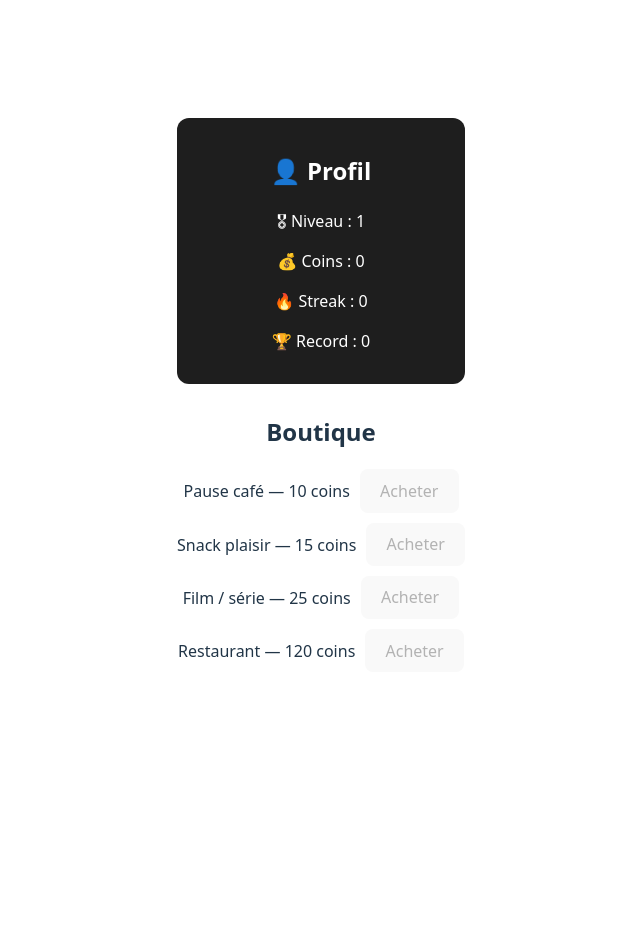
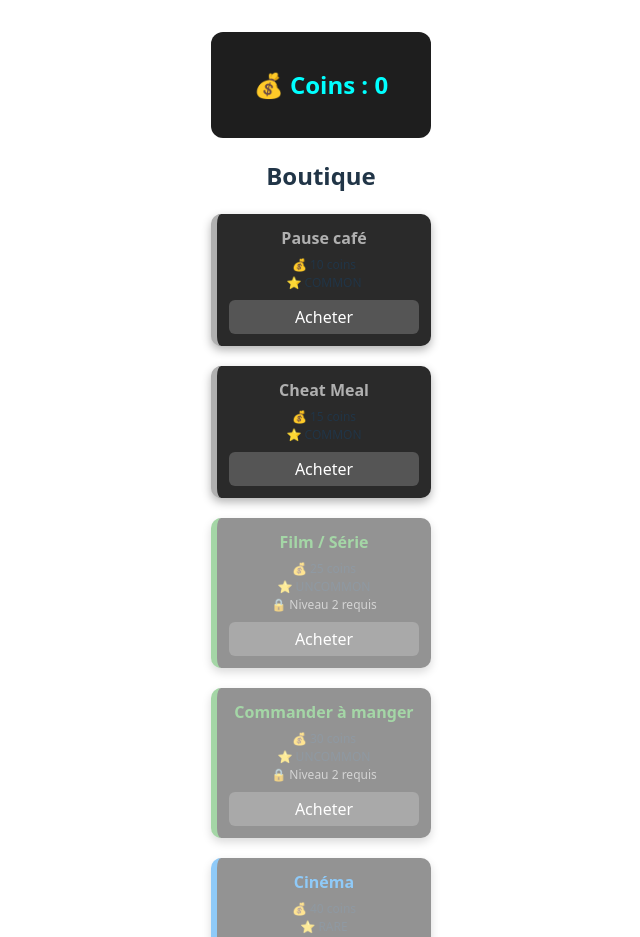
Before and after one commit to CaliCode42/Game-of-Life, a React (Vite) app: page /shop in a window 1280 px wide. Shown: the top 937 px of the page, without its empty margins (319-959 px from the left). Before the commit the page ends 800 px from the top, so only its background shows below. Built offline with nearby package versions, Linux system fonts and the light colour scheme.

Commit message:
added new tasks and rewards. Trying to display the rewards in more than one column in the shop.

```diff
--- a/src/App.jsx
+++ b/src/App.jsx
@@ -4,6 +4,7 @@ import { BrowserRouter as Router, Routes, Route } from "react-router-dom"
 import Home from "./pages/Home"
 import DailyTasks from "./pages/DailyTasks"
 import RewardShop from "./pages/RewardShop"
+import objectives from "./data/objectives.json";
 
 function App() {
 
@@ -26,6 +27,12 @@ function App() {
     const saved = localStorage.getItem("lifeRPG_bestStreak")
     return saved ? Number(saved) : 0
   })
+
+  const [tasks, setTasks] = useState(objectives)
+//   const [tasks, setTasks] = useState(() => {
+//   const saved = localStorage.getItem("lifeRPG_tasks")
+//   return saved ? JSON.parse(saved) : objectives
+// })
 
   return (
     <Router>
@@ -55,6 +62,8 @@ function App() {
               setStreak={setStreak}
               bestStreak={bestStreak}
               setBestStreak={setBestStreak}
+			  tasks={tasks}
+			  setTasks={setTasks}
             />
           }
         />
--- a/src/data/objectives.json
+++ b/src/data/objectives.json
@@ -1,6 +1,11 @@
 [
-  { "id": 1, "title": "Sport", "type": "small", "xp": 5, "coins": 5 },
-  { "id": 2, "title": "Lecture", "type": "small", "xp": 5, "coins": 5 },
-  { "id": 3, "title": "Travail profond (2h)", "type": "small", "xp": 5, "coins": 5 },
-  { "id": 4, "title": "Finir CPP07", "type": "big", "xp": 20, "coins": 20 }
+  { "id": 1, "title": "Sport", "type": "small", "xp": 0, "coins": 5 },
+  { "id": 2, "title": "Lecture", "type": "small", "xp": 0, "coins": 5 },
+  { "id": 3, "title": "Séance de travail (2h)", "type": "small", "xp": 5, "coins": 5 },
+  { "id": 4, "title": "Séance de travail (4h)", "type": "big", "xp": 20, "coins": 20 },
+  { "id": 5, "title": "Finir CPP08", "type": "big", "xp": 20, "coins": 20 },
+  { "id": 6, "title": "Ménage / rangement", "type": "small", "xp": 0, "coins": 5 },
+  { "id": 7, "title": "Musique", "type": "small", "xp": 0, "coins": 5 },
+  { "id": 8, "title": "Bonne action", "type": "small", "xp": 0, "coins": 5 },
+  { "id": 9, "title": "Promener le chien", "type": "small", "xp": 0, "coins": 5 }
 ]
--- a/src/data/rewards.json
+++ b/src/data/rewards.json
@@ -1,6 +1,51 @@
 [
-  { "id": 1, "title": "Pause café", "cost": 10 },
-  { "id": 2, "title": "Snack plaisir", "cost": 15 },
-  { "id": 3, "title": "Film / série", "cost": 25 },
-  { "id": 4, "title": "Restaurant", "cost": 120 }
+  {
+    "id": 1,
+    "title": "Pause café",
+    "cost": 10,
+    "rarity": "common",
+    "levelRequired": 1
+  },
+  {
+    "id": 2,
+    "title": "Cheat Meal",
+    "cost": 15,
+    "rarity": "common",
+    "levelRequired": 1
+  },
+  {
+    "id": 3,
+    "title": "Film / Série",
+    "cost": 25,
+    "rarity": "uncommon",
+    "levelRequired": 2
+  },
+  {
+    "id": 4,
+    "title": "Commander à manger",
+    "cost": 30,
+    "rarity": "uncommon",
+    "levelRequired": 2
+  },
+  {
+    "id": 5,
+    "title": "Cinéma",
+    "cost": 40,
+    "rarity": "rare",
+    "levelRequired": 3
+  },
+  {
+    "id": 6,
+    "title": "Restaurant",
+    "cost": 80,
+    "rarity": "epic",
+    "levelRequired": 5
+  },
+  {
+    "id": 7,
+    "title": "Jour OFF",
+    "cost": 150,
+    "rarity": "legendary",
+    "levelRequired": 8
+  }
 ]
--- a/src/pages/DailyTasks.jsx
+++ b/src/pages/DailyTasks.jsx
@@ -1,5 +1,4 @@
 import { useState, useEffect } from "react";
-import objectives from "../data/objectives.json";
 
 export default function DailyTasks({
   coins,
@@ -9,13 +8,10 @@ export default function DailyTasks({
   streak,
   setStreak,
   bestStreak,
-  setBestStreak
+  setBestStreak,
+  tasks,
+  setTasks
 }) {
-
-  const [tasks, setTasks] = useState(() => {
-  const saved = localStorage.getItem("lifeRPG_tasks")
-  return saved ? JSON.parse(saved) : objectives
-})
 
 const today = new Date().toDateString()
 
@@ -43,7 +39,7 @@ const getStreakBonus = () => {
 }
   const xpPerLevel = 100;
 
-  // Calcul automatique du niveau
+  // Automatic calcul of the level
   const level = Math.floor(totalXp / xpPerLevel) + 1
   const currentXp = totalXp % xpPerLevel
 
@@ -94,17 +90,14 @@ return (
 	<div
 	  style={{
 		background: "#1e1e1e",
-		color: "white",
-		padding: 15,
+		color: "aqua",
+		fontWeight: "bold",
+		padding: 1,
 		borderRadius: 12,
-		marginBottom: 20
+		marginBottom: 5
 	  }}
 	>
-	  <h2>👤 Profil</h2>
-	  <p>🎖 Niveau : {level}</p>
-	  <p>💰 Coins : {coins}</p>
-	  <p>🔥 Streak : {streak}</p>
-	  <p>🏆 Record : {bestStreak}</p>
+	  <h2>🏅 Niveau : {level}</h2>
 	</div>
 
 	<div
@@ -148,8 +141,8 @@ return (
 			background: task.done ? "#6cb87d" : "#8b8383",
 			transition: "0.2s",
 			display: "flex",
-      		alignItems: "center",   // centre verticalement
-    		gap: 12                 // espace entre bouton et texte
+      		alignItems: "center",   // center vertically
+    		gap: 12                 // space between button and text
 			}}
 	  >
 	  <button
@@ -167,7 +160,7 @@ return (
 	  >
 		{task.done ? "✅" : "⬜"}
 	  </button>
-	    {task.title} (+{task.xp} XP)
+	    {task.title} ({task.xp} XP / {task.coins} coins)
 	  </div>
 	))}
 	</>
--- a/src/pages/RewardShop.jsx
+++ b/src/pages/RewardShop.jsx
@@ -1,19 +1,27 @@
 import { useState } from "react";
 import rewardsData from "../data/rewards.json";
 
-export default function RewardShop({ coins, setCoins, totalXp, streak, bestStreak }) {
-  const [rewards, setRewards] = useState(rewardsData);
+export default function RewardShop({ coins, setCoins, totalXp }) {
+  const [rewards] = useState(rewardsData);
 
   const xpPerLevel = 100;
   const level = Math.floor(totalXp / xpPerLevel) + 1;
 
   const buyReward = (reward) => {
     if (coins >= reward.cost) {
-      setCoins(coins - reward.cost);
+      setCoins(prev => prev - reward.cost);
       alert(`🎉 Tu as acheté : ${reward.title}`);
     } else {
       alert("❌ Pas assez de coins !");
     }
+  };
+
+  const rarityColors = {
+    common: "#b0b0b0",
+    uncommon: "#4caf50",
+    rare: "#2196f3",
+    epic: "#9c27b0",
+    legendary: "#ff9800"
   };
 
   return (
@@ -21,36 +29,95 @@ export default function RewardShop({ coins, setCoins, totalXp, streak, bestStrea
       <div
         style={{
           background: "#1e1e1e",
-		color: "white",
+          color: "aqua",
           padding: 15,
           borderRadius: 12,
-		marginBottom: 20
+          marginBottom: 20,
+          textAlign: "center"
         }}
       >
-	  <h2>👤 Profil</h2>
-	  <p>🎖 Niveau : {level}</p>
-	  <p>💰 Coins : {coins}</p>
-	  <p>🔥 Streak : {streak}</p>
-	  <p>🏆 Record : {bestStreak}</p>
+        <h2>💰 Coins : {coins}</h2>
       </div>
 
-    <div style={{ marginTop: 30 }}>
+      <div
+        style={{
+          maxWidth: "1200px",
+          width: "100%",
+          margin: "0 auto",
+          textAlign: "center" // important pour que le grid fonctionne correctement
+        }}
+      >
         <h2>Boutique</h2>
 
-      {rewards.map((reward) => (
-        <div key={reward.id} style={{ marginBottom: 10 }}>
-          <span>
-            {reward.title} — {reward.cost} coins
-          </span>
+        <div
+          style={{
+            display: "grid",
+            gridTemplateColumns: "repeat(auto-fill, minmax(220px, 1fr))",
+            gap: 20,
+            justifyContent: "center" // centre les colonnes si l'écran est large
+          }}
+        >
+          {rewards.map((reward) => {
+            const isLocked = level < reward.levelRequired;
+            const canBuy = coins >= reward.cost && !isLocked;
+
+            return (
+              <div
+                key={reward.id}
+                style={{
+                  padding: 12,
+                  borderRadius: 10,
+                  background: "#2a2a2a",
+                  borderLeft: `6px solid ${rarityColors[reward.rarity]}`,
+                  opacity: isLocked ? 0.5 : 1,
+                  display: "flex",
+                  flexDirection: "column",
+                  justifyContent: "space-between",
+                  boxShadow: "0 4px 10px rgba(0,0,0,0.3)"
+                }}
+              >
+                <strong style={{ color: rarityColors[reward.rarity] }}>
+                  {reward.title}
+                </strong>
+
+                <div style={{ fontSize: 12, marginTop: 6 }}>
+                  💰 {reward.cost} coins
+                </div>
+
+                <div style={{ fontSize: 12 }}>
+                  ⭐ {reward.rarity.toUpperCase()}
+                </div>
+
+                {isLocked && (
+                  <div style={{ fontSize: 12, color: "#aaa" }}>
+                    🔒 Niveau {reward.levelRequired} requis
+                  </div>
+                )}
+
                 <button
-			disabled={coins < reward.cost}
-			style={{ marginLeft: 10 }}
+                  disabled={!canBuy}
+                  style={{
+                    marginTop: 8,
+                    backgroundColor: canBuy ? "#4caf50" : "#555",
+                    color: "white",
+                    border: "none",
+                    padding: "6px 12px",
+                    borderRadius: 6,
+                    cursor: canBuy ? "pointer" : "not-allowed",
+                    transition: "0.2s"
+                  }}
                   onClick={() => buyReward(reward)}
+                  onMouseOver={e =>
+                    canBuy && (e.currentTarget.style.transform = "scale(1.05)")
+                  }
+                  onMouseOut={e => (e.currentTarget.style.transform = "scale(1)")}
                 >
                   Acheter
                 </button>
               </div>
-      ))}
+            );
+          })}
+        </div>
       </div>
     </>
   );
```
Lines whose indentation alone changed are shown as unchanged.
